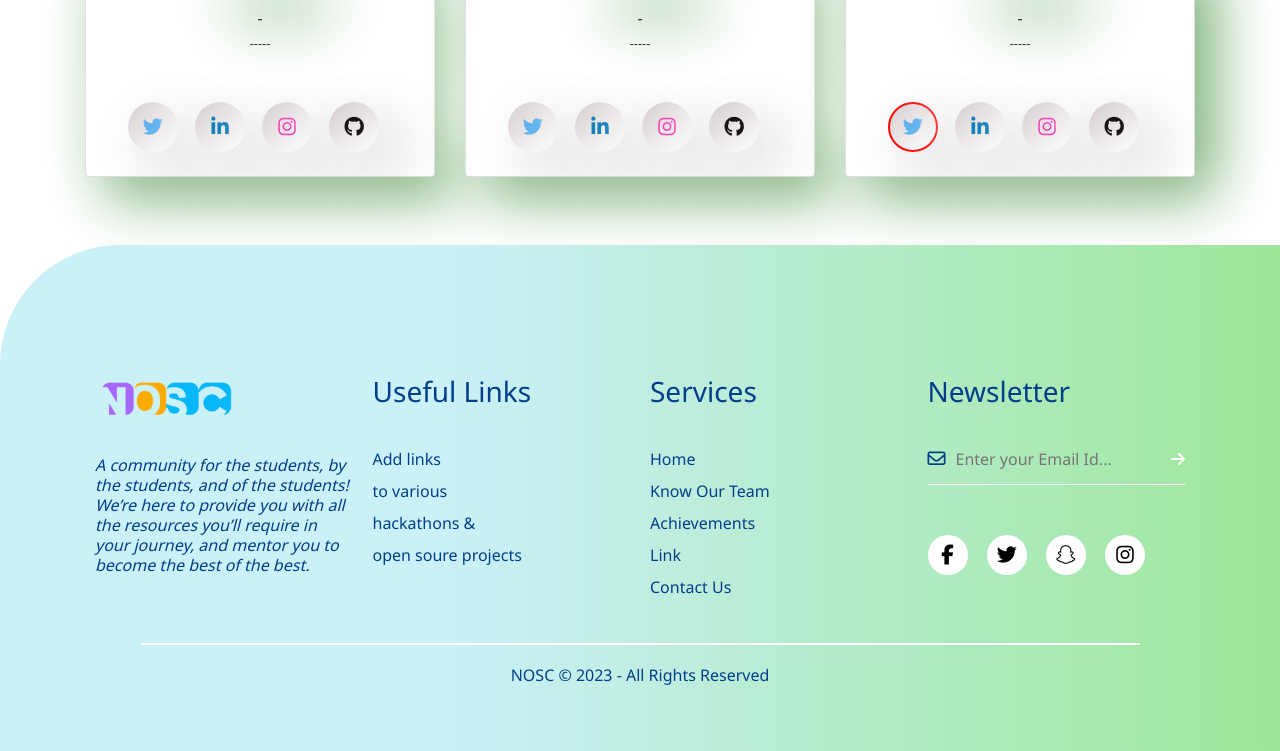
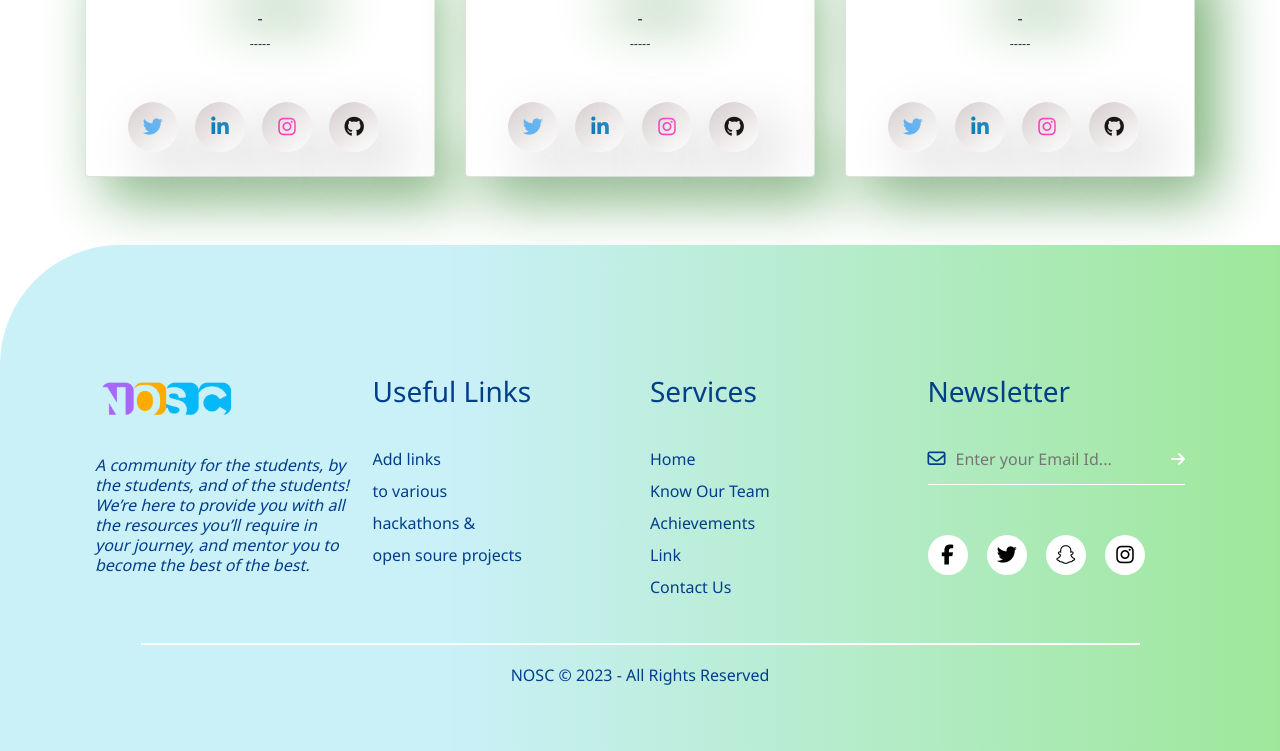
Before and after one commit to NITRR-Open-Source-Community/NOSC-Website, a plain HTML site: page index.html in a window 1280 px wide. Shown: the part 2524-3275 px from the top of the page. Drawn offline with nearby package versions, Linux system fonts and the light colour scheme; some packages are replaced by stand-ins of ours; no server answers; a script that the page names is missing; a web font is replaced by a local one.

Commit message:
Update index.html

```diff
--- a/index.html
+++ b/index.html
@@ -302,7 +302,7 @@
                 > -----</small
               >
               <div class="social-buttons mt-5">
-                <button class="neo-button" aria-label="'s twitter handle" style="border: 2px solid red;">
+                <button class="neo-button" aria-label="'s twitter handle">
                   <a href="https://twitter.com/"> <i class="fa-brands fa-twitter"></i></a>
                 </button>
                 <button class="neo-button" aria-label="'s linkedin handle">
```
